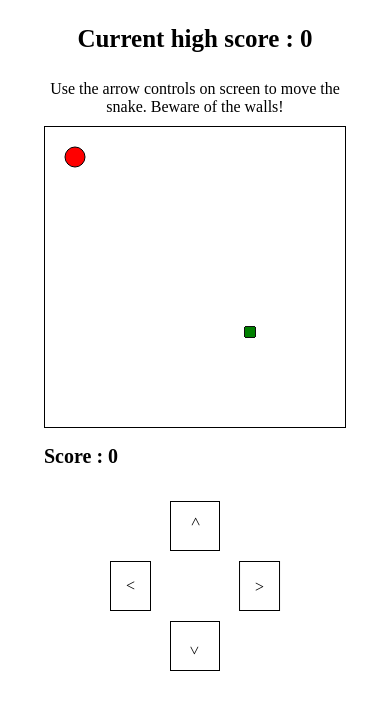
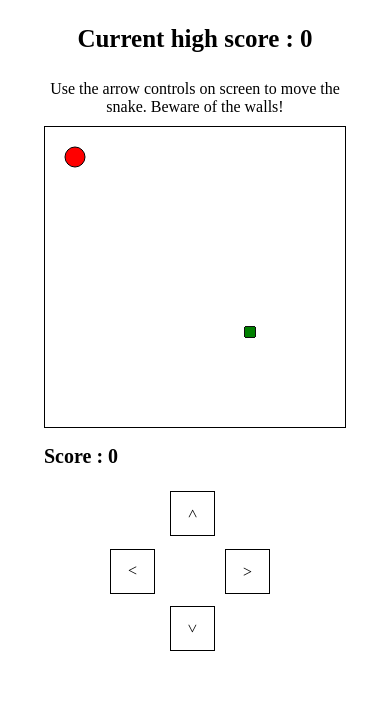
Before and after one commit to Daprojects1/Snake, a website with bundled scripts: page index.html in a window 390 px wide. Built offline with nearby package versions, Linux system fonts and the light colour scheme.

Commit message:
made responsive

```diff
--- a/index.html
+++ b/index.html
@@ -17,16 +17,16 @@
         </div>
         <div class="controls">
             <div class="left control" id="left">
-                <
+                <span><</span>
             </div>
             <div class="right control" id="right">
-                <
+                <span><</span>
             </div>
             <div class="top control" id="top">
-                <
+                <span><</span>
             </div>
             <div class="bottom control" id="bottom">
-                <
+                <span><</span>
             </div>
         </div>
     </div>
--- a/styles.css
+++ b/styles.css
@@ -64,7 +64,7 @@ canvas {
 }
 
 .controls{
-    margin-top: 20px;
+    margin-top: 10px;
     display: grid;
     width: 50px;
     grid-template-rows: 0.5fr 0.5fr;
@@ -73,19 +73,35 @@ canvas {
 }
 .controls div{
     border: 1px solid black;
-    padding: 15px;
+    display: flex;
+    justify-content: center;
+    align-items: center;
+    height: 45px;
+    width: 45px;
 }
 
+.control span{
+    /* position: absolute;
+    top: 0;
+    left: 0;
+    right: 0;
+    bottom: 0;
+    margin: auto; */
+}
 .right{
     transform: rotate(180deg);
     position: absolute;
-    top: 60px;
-    right: -60px;
+    top: 0;
+    bottom: 0;
+    margin: auto 0;
+    right: -50px;
 }
 
 .left{
     position: absolute;
-    top: 60px;
+    top: 0;
+    bottom: 0;
+    margin: auto 0;
     left: -60px;
 }
 .top{
```
